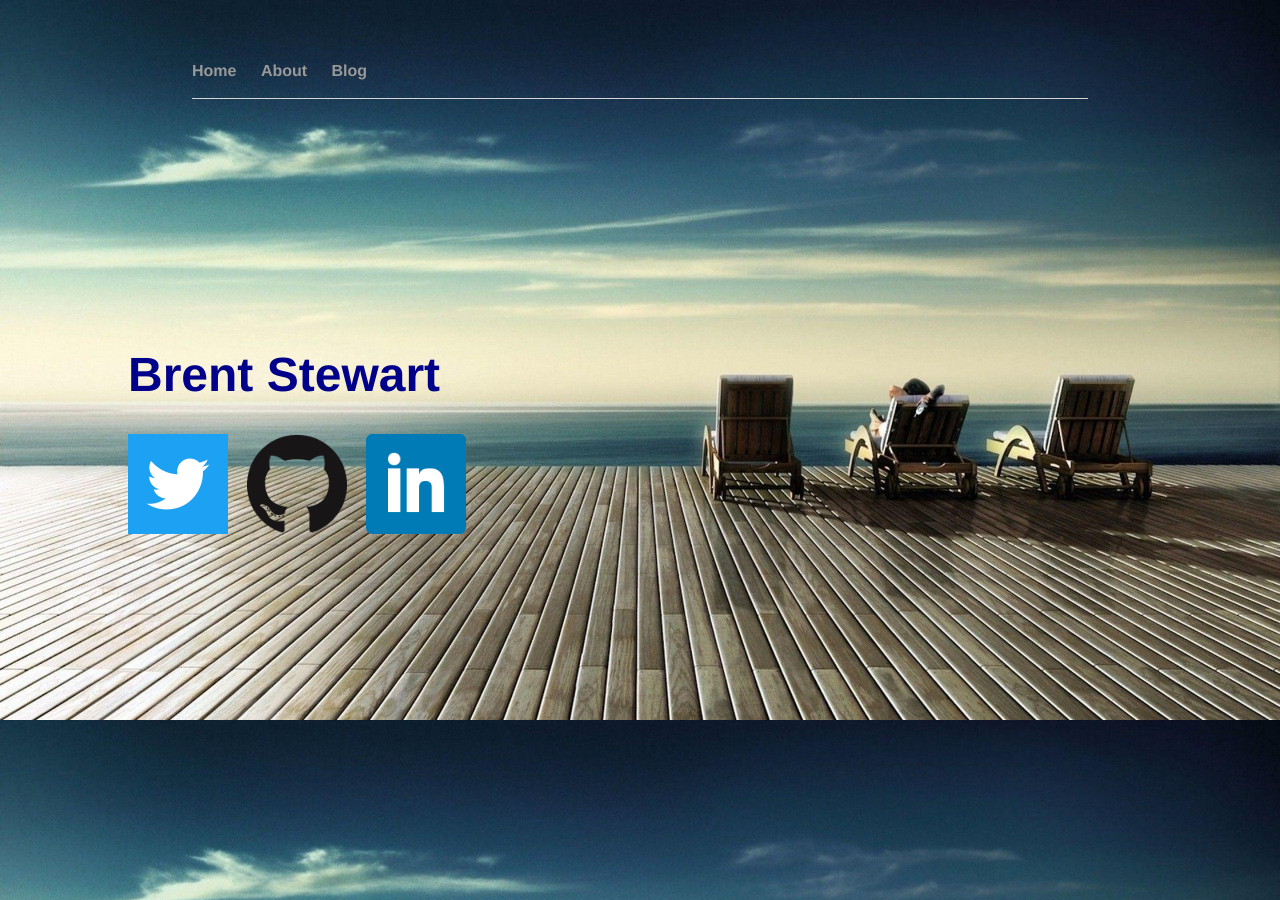
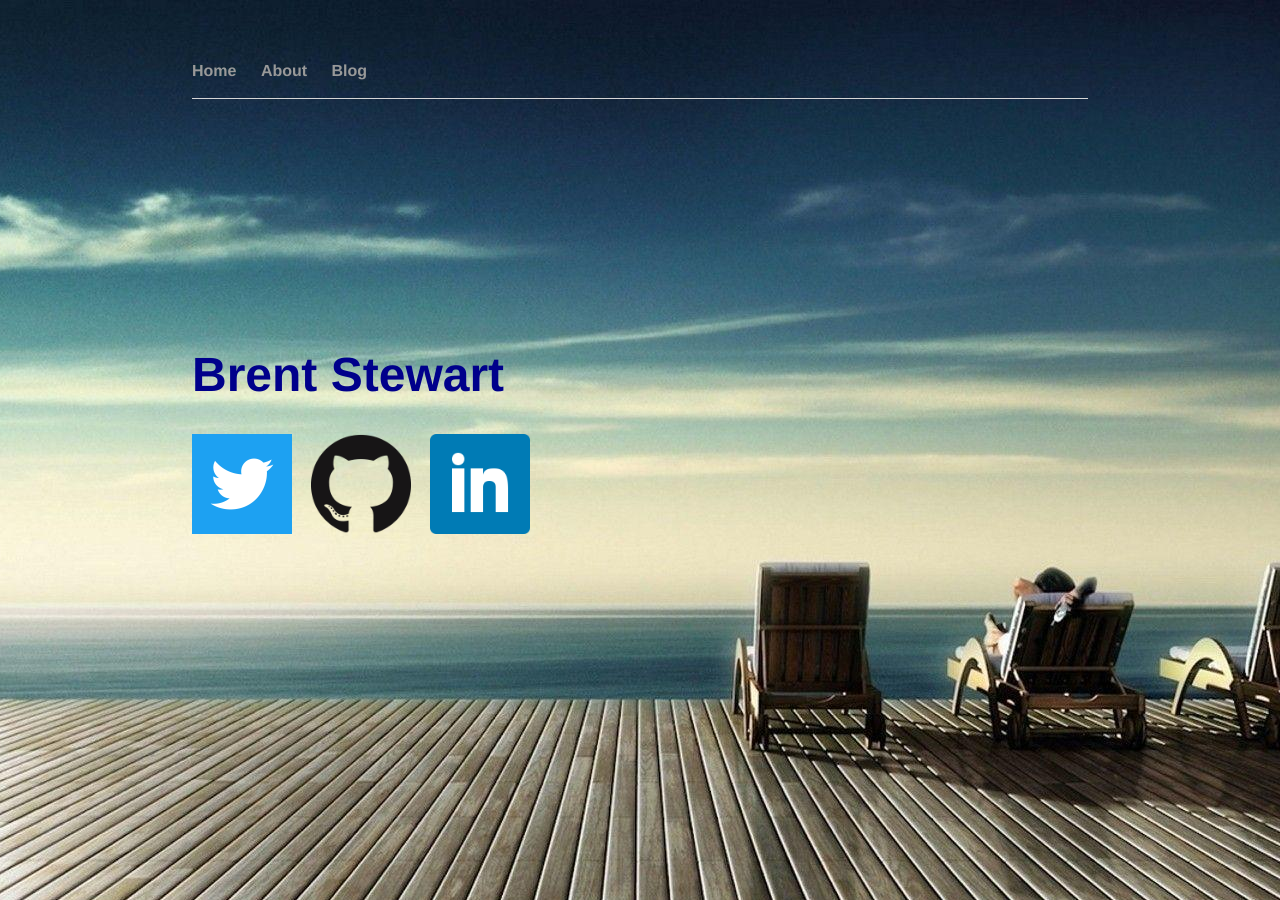
Before and after one commit to brentestewart/brentestewart.github.io, a Jekyll site: the page built from index.html, in a window 1280 px wide. Built offline with Jekyll 4.4.1, drawn with Linux system fonts in a browser that asks for light colours.

Commit message:
UI Updates

```diff
--- a/css/main.css
+++ b/css/main.css
@@ -1,8 +1,10 @@
 body {
     margin: 60px auto;
     width: 70%;
-    background-image: url("/images/background.jpg");
-    background-size: cover;
+    background-image: url(/images/background.jpg);
+    background-size: auto;
+    background-repeat: no-repeat;
+    background-position-x: center;
 }
 
 a { text-decoration: none; color: #999; }
--- a/css/site.css
+++ b/css/site.css
@@ -7,7 +7,6 @@
 .card {
     position:absolute;
     top:35%;
-    left: 10%;
 }
 
 h1 {
```
